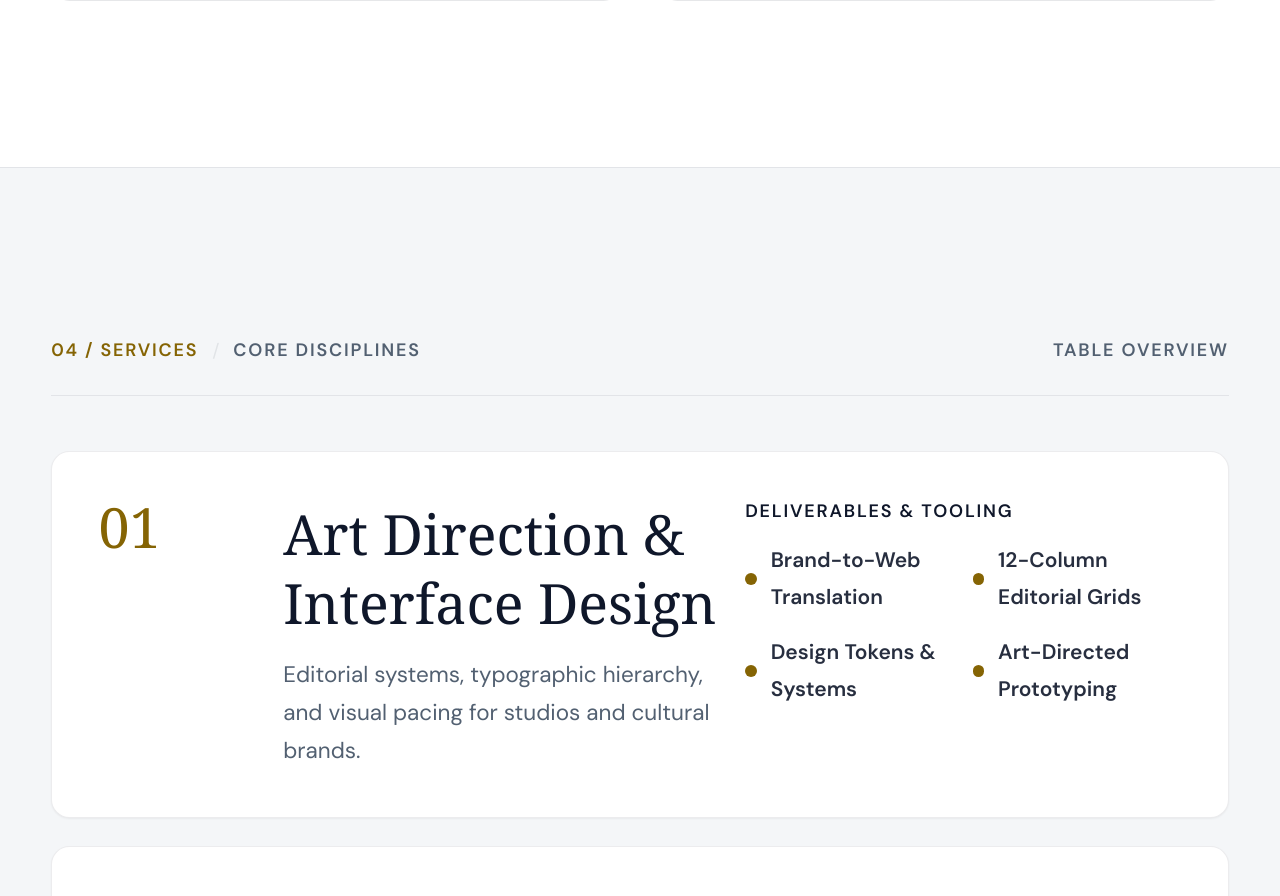
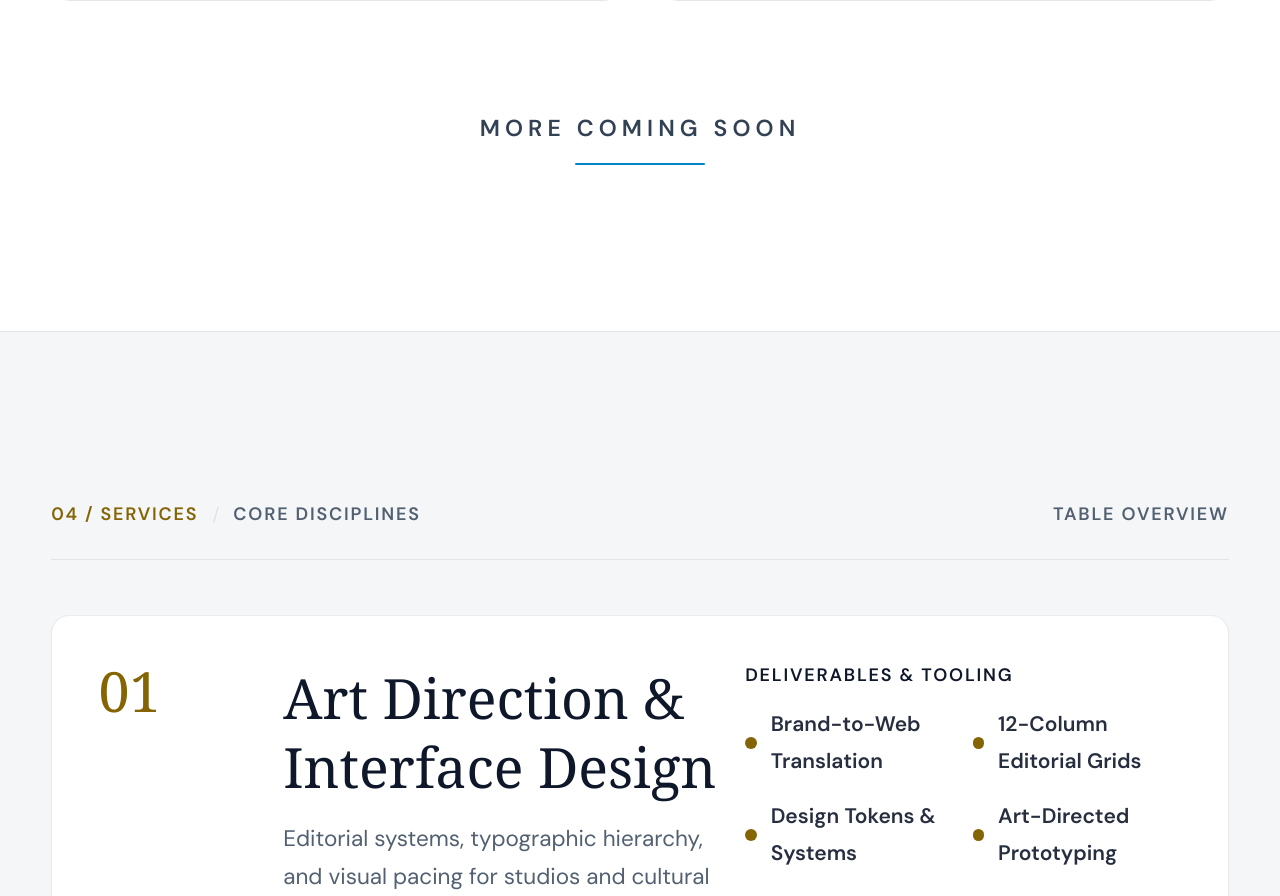
Before and after one commit to m-elangs/m-elangs.github.io, a Next.js app: page / in a window 1280 px wide. Shown: the part 5334-6230 px from the top of the page. Built offline with nearby package versions, Linux system fonts and the light colour scheme.

Commit message:
feat(work): add MORE COMING SOON banner below project cards

```diff
--- a/components/Work.tsx
+++ b/components/Work.tsx
@@ -223,6 +223,14 @@ export default function Work() {
             );
           })}
         </div>
+
+        {/* More Coming Soon Section */}
+        <div className="mt-16 sm:mt-24 flex flex-col items-center justify-center text-center select-none">
+          <p className="text-base sm:text-lg md:text-xl font-bold tracking-[0.22em] text-[#334155] uppercase font-sans">
+            MORE COMING SOON
+          </p>
+          <div className="mt-4 w-20 sm:w-28 h-[2px] bg-[#0284C7] rounded-full" />
+        </div>
       </div>
 
       {/* Interactive Website Photo Slideshow Lightbox Modal (When Inspect is Clicked) */}
```
